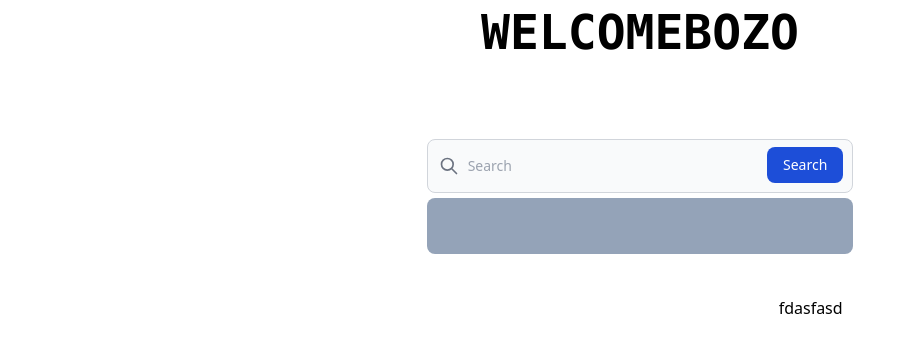
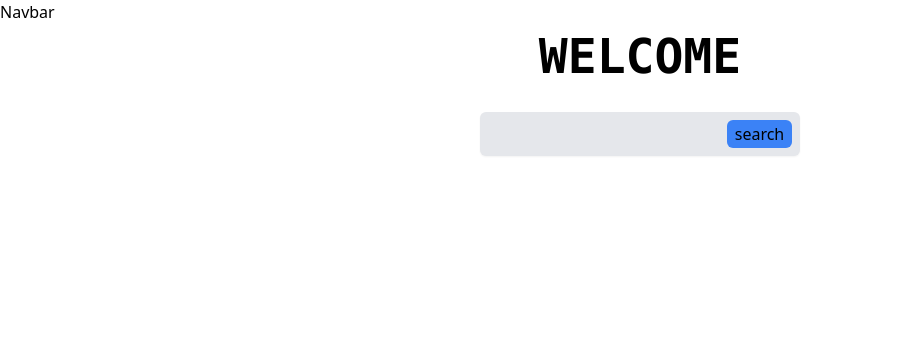
Before and after one commit to MegaChoi/Leauge-of-Legends-player-search, a React (Vite) app: page / in a window 1280 px wide. Shown: the top 352 px of the page, without its empty margins (0-915 px from the left). Built offline with nearby package versions, Linux system fonts and the light colour scheme.

Commit message:
fixed api, add header effect

```diff
--- a/src/App.jsx
+++ b/src/App.jsx
@@ -32,12 +32,10 @@ function App() {
   return (
     <BrowserRouter>
       <ErrorBoundary>
-        <div className='h-screen'>
           <Navbar/>
-          <Header/>
+          <Header playerName={playerData.name}/>
           <SearchBox setData = {setData}/>
-          <Content playerData={playerData}/>
-        </div>
+          {/* <Content playerData={playerData}/> */}
       </ErrorBoundary>
     </BrowserRouter>
   );
--- a/src/components/API.js
+++ b/src/components/API.js
@@ -1,10 +1,16 @@
 import axios from "axios";
 
 
-const apiKey = "RGAPI-5e436d11-5ab3-4af3-917d-33c6fde59af5";
+const apiKey = "RGAPI-1cfa2f4c-cc27-4c19-9ff5-0b7d950098a5";
 const api = {
-  getPlayer: (playerName) => {
-    return axios.get(`https://oc1.api.riotgames.com/lol/summoner/v4/summoners/by-name/${playerName}?api_key=${apiKey}`);
+  getPlayer: async (playerName) => {
+    try {
+      const response = await axios.get(`https://oc1.api.riotgames.com/lol/summoner/v4/summoners/by-name/${playerName}?api_key=${apiKey}`);
+      return response.data;
+    } catch (error) {
+      console.error(error);
+      return null;
+    }
   },
   getMatches: (puuid) => {
     console.log(puuid);
--- a/src/components/Content.jsx
+++ b/src/components/Content.jsx
@@ -5,12 +5,12 @@ const Content = ({playerData}) => {
 
     return (
         <div className = "w-full">
-            <div className = "flex mx-56 my-10">
-                <div className="w-2/3">
+            <div className = " mx-56 my-10">
+                <div className="">
                 {JSON.stringify(playerData) != "{}"  ? (<img  className = "h-28 w-28 rounded-xl" src = {API.getProfileIcon(playerData.profileIconId)}/>) : ""}
                 </div>
 
-                <div className="w-1/3">
+                <div className="">
                     fdasfasd
                 </div>
             </div>
--- a/src/components/Header.jsx
+++ b/src/components/Header.jsx
@@ -1,10 +1,15 @@
 import React, { useEffect, useState } from "react";
 
-const Header = () => {
-    const letter = "WELCOMEBOZO";
-    const [text, setText] = useState(letter);
+const Header = ({playerName = 'WELCOME'}) => {
+    const letter = playerName;
+    const [text, setText] = useState(playerName);
+    const [showBg, setShowBg] = useState(false);
+  useEffect(() => {
+      setShowBg(true);
+      scrambleText();
+  }, [playerName]);
 
-    const mouseOver = () => {
+  const scrambleText = () => {
     let interval = null;
     let iteration = 0;
     clearInterval(interval);
@@ -24,18 +29,22 @@ const Header = () => {
         );
         if(iteration > letter.length){
             clearInterval(interval);
+            setShowBg(false);
         }
         iteration += 1/3;
     }, 30);
+
 };
 
+
   return (
-        <div  className="flex flex-col items-center justify-start h-auto">
-          <h1 onMouseOver={mouseOver} className="text-5xl p-2 rounded font-mono font-bold hover:bg-black hover:text-white transition ease-in-out duration-300">{text}</h1>
-          <div className="pt-8">
+    <div className="flex flex-col items-center justify-start">
+      <h1
+        className={`text-5xl p-2 rounded font-mono font-bold ${showBg ? 'bg-black text-white transition ease-out duration-100' : 'hover:bg-black hover:text-white transition ease-in-out duration-300'}`}
+      >
+        {text}
+      </h1>
     </div>
-        </div>
-
   );
 }
 
--- a/src/components/Navbar.jsx
+++ b/src/components/Navbar.jsx
@@ -2,7 +2,7 @@ import React, { useState } from 'react';
 
 const Navbar = () => {
   return (
-    <div></div>
+    <div> Navbar</div>
   );
 };
 
--- a/src/components/SearchBox.jsx
+++ b/src/components/SearchBox.jsx
@@ -1,6 +1,6 @@
 import { useState,useEffect  } from 'react';
 import axios from 'axios';
-import API from "./API";
+import api from "./API";
 function SearchBox({setData}) {
 
 
@@ -8,40 +8,41 @@ function SearchBox({setData}) {
   const [status, setStatus] = useState("");
 
 
-  function SearchForPlayer(e) {
+  const SearchForPlayer = async(e) => {
     e.preventDefault(); // Prevents the form from submitting and refreshing the page
-
-    API.getPlayer(query)
-      .then(response => {
-        setData(response.data);
-        setStatus("")
-      })
-      .catch(error => {
-        console.log(error);
-        setStatus("No Player Found")
-      });
-  }
+    try {
+      const data = await api.getPlayer(query);
+      if(data != null){
+        setData(data);
+        setStatus("yes player found");
+        console.log(data);
+      }else{
+        setData({name:"NOTFOUND"})
+        setStatus("no player found");
+      }
+    } catch (error) {
+      console.error(error);
+    }
+  };
 
 
   return (
-    <div className="grid place-items-center h-1/5">
-      <div className='w-2/6'>
-        <form className='mt-10'>
-            <label className="mb-2 text-sm font-medium text-gray-900 sr-only dark:text-white">Search</label>
-            <div className="relative">
-                <div className="absolute inset-y-0 left-0 flex items-center pl-3 pointer-events-none">
-                    <svg aria-hidden="true" className="w-5 h-5 text-gray-500 dark:text-gray-400" fill="none" stroke="currentColor" viewBox="0 0 24 24" xmlns="http://www.w3.org/2000/svg"><path strokeLinecap="round" strokeLinejoin="round" strokeWidth="2" d="M21 21l-6-6m2-5a7 7 0 11-14 0 7 7 0 0114 0z"></path></svg>
-                </div>
-                <input onChange={e => setQuery(e.target.value)} type="search" id="default-search" className="block w-full p-4 pl-10 text-sm outline-none text-gray-900 border border-gray-300 rounded-lg bg-gray-50" placeholder="Search " />
-                <button onClick={SearchForPlayer} type="submit" className="text-white absolute right-2.5 bottom-2.5 bg-blue-700 hover:bg-blue-800 focus:ring-4 focus:outline-none focus:ring-blue-300 font-medium rounded-lg text-sm px-4 py-2 dark:bg-blue-600 dark:hover:bg-blue-700 dark:focus:ring-blue-800">Search</button>
-            </div>
-        </form>
+    <section>
+      <div className=' container flex flex-col items-center px-6 mx-auto mt-6 space-y-0'>
+        {/* search bar */}
+        <div className='border-ring-1 shadow-sm bg-gray-200 rounded-md'>
+          <form className='m-2'>
+            <input onChange={e => setQuery(e.target.value)} className='outline-none mr-2 bg-gray-200'/>
+            <button className=" rounded-md bg-blue-500 px-2 py-0.5 hover:bg-blue-300 " onClick={SearchForPlayer}>search</button>
+          </form>
+        </div>
+
+        {/* displayer player name or no found // animation */}
+        <div>
+          <p>{status}</p>
+        </div>
       </div>
-      <div className=" flex h-14 w-2/6 bg-slate-400 justify-center items-center overflow-y-scroll rounded-lg">
-            <p>{status}</p>
-      </div>
-    </div>
-
+    </section>
   );
 }
 
```
Lines whose indentation alone changed are shown as unchanged.
